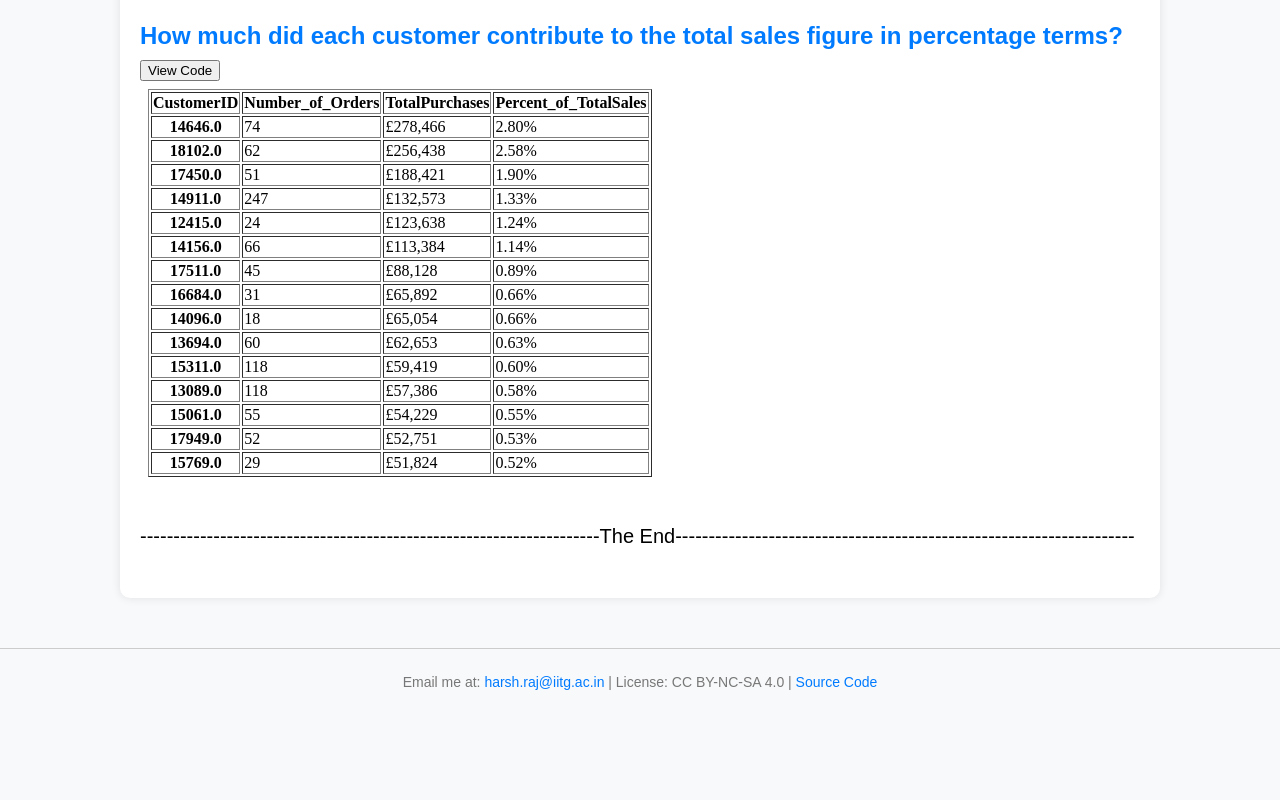
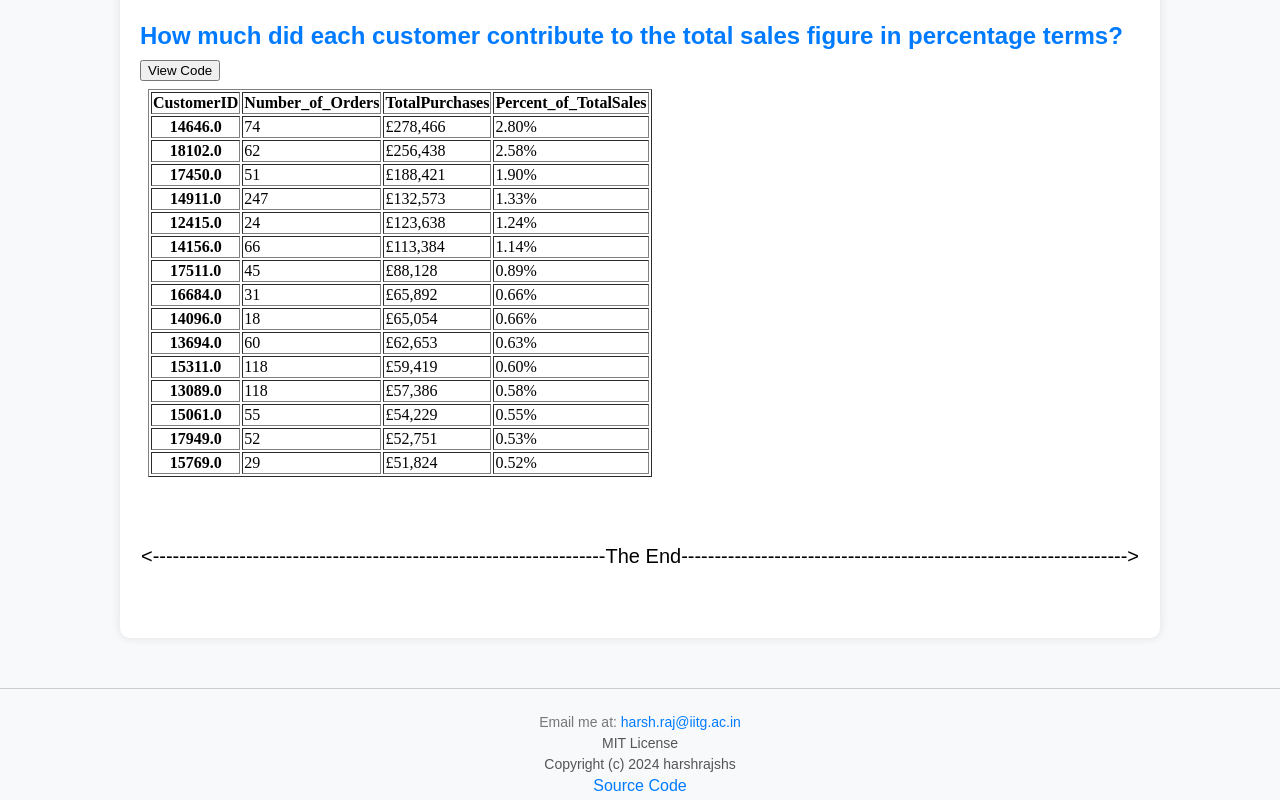
Before and after one commit to harshrajshs/Data_visualization, a plain HTML site: page index.html in a window 1280 px wide. Shown: the part 8363-9163 px from the top of the page. Before the commit the page ends 9058 px from the top, so only its background shows below. Drawn offline with Linux system fonts and the light colour scheme.

Commit message:
Update index.html

```diff
--- a/index.html
+++ b/index.html
@@ -737,14 +737,15 @@
                 title="Sales by Country"></iframe>
         </div>
         <div class="info">
-            <p style="font-size: 20px; color: rgb(0, 0, 0);">
-                ---------------------------------------------------------------------The
-                End---------------------------------------------------------------------</p>
+            <p style="font-size: 20px; color: rgb(0, 0, 0); text-align: center; padding: 20px 0;">
+                <--------------------------------------------------------------------The End------------------------------------------------------------------->
+            </p>
         </div>
     </div>
     <div class="footer">
         <p style="font-size: 14px; color: #777;">Email me at: <a href="mailto:harsh.raj@iitg.ac.in"
-                style="text-decoration: none; color: #007bff;">harsh.raj@iitg.ac.in</a> | License: CC BY-NC-SA 4.0 | <a
+                style="text-decoration: none; color: #007bff;">harsh.raj@iitg.ac.in</a><p>MIT License</p>
+    <p>Copyright (c) 2024 harshrajshs</p><a
                 href="https://github.com/harshrajshs/Data_visualization/blob/main/210150011.ipynb"
                 style="text-decoration: none; color: #007bff;">Source Code</a></p>
     </div>
```
